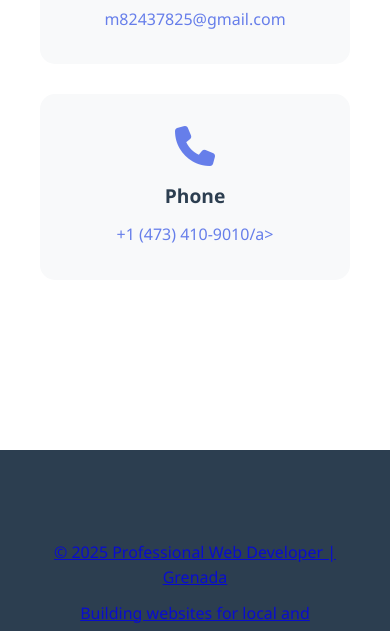
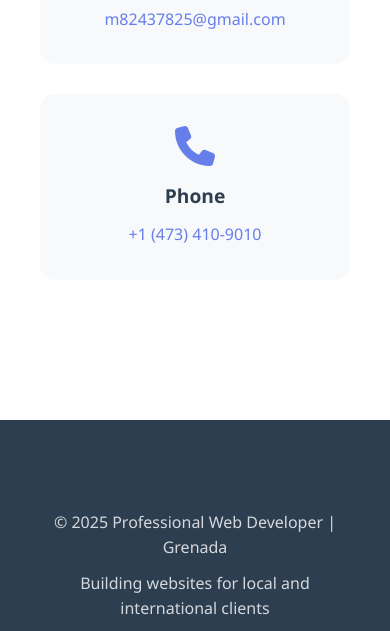
Before and after one commit to engfa21/portfolio, a plain HTML site: page index.html in a window 390 px wide. Shown: the part 7798-8429 px from the top of the page. Drawn offline with Linux system fonts and the light colour scheme.

Commit message:
fix: remove extra /a tag in phone section

```diff
--- a/index.html
+++ b/index.html
@@ -719,7 +719,7 @@
                 <div class="contact-card">
                     <i class="fas fa-phone"></i>
                     <h3>Phone</h3>
-                    <a href="tel:+14734109010">+1 (473) 410-9010/a>
+                    <a href="tel:+14734109010">+1 (473) 410-9010</a>
                 </div>
             </div>
         </div>
```
